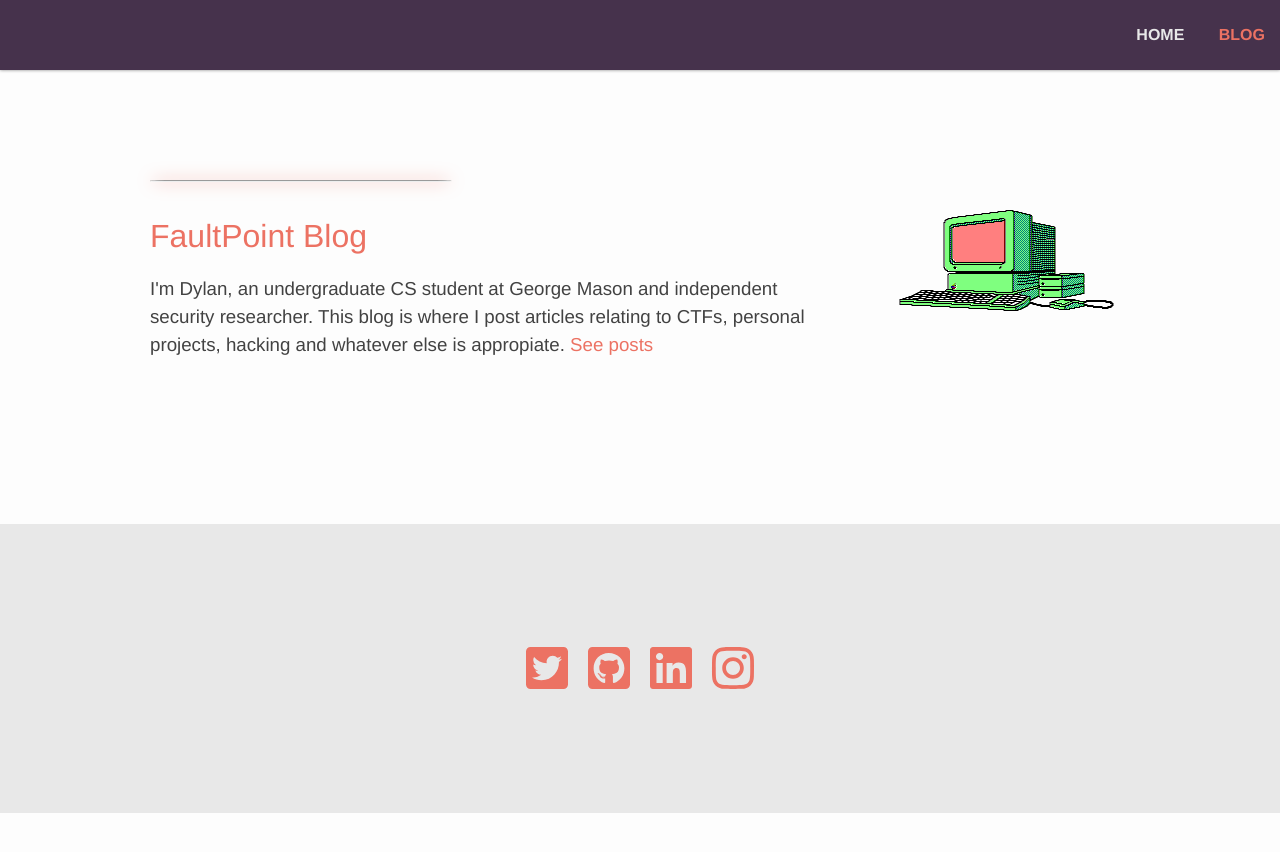
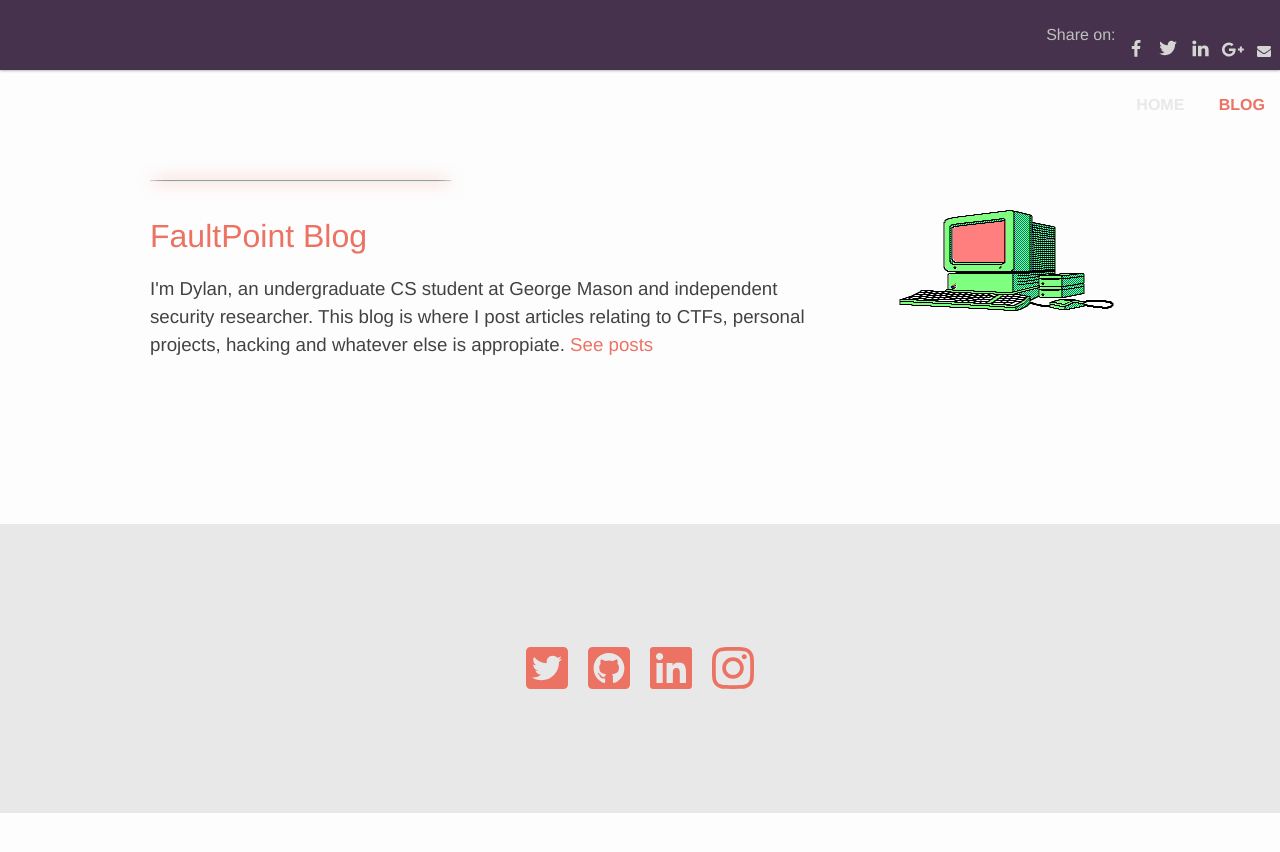
Before and after one commit to elbee-cyber/old.elbee-cyber.github.io, a Jekyll site: the page built from index.md, in a window 1280 px wide. Shown: the top 852 px of the page. Built offline with Jekyll 4.4.1, drawn with Linux system fonts in a browser that asks for light colours.

Commit message:
Update header.html

```diff
--- a/_includes/header.html
+++ b/_includes/header.html
@@ -1,4 +1,5 @@
 <nav class="navbar">
+  {% include share-buttons.html %}
   {% assign default_paths = site.html_pages | map: "path" %}
   {% assign page_paths = site.header_pages | default: default_paths %}
   <span class="burguer-button" id='burguer-button'><i class="fas fa-bars"></i></span>
```
